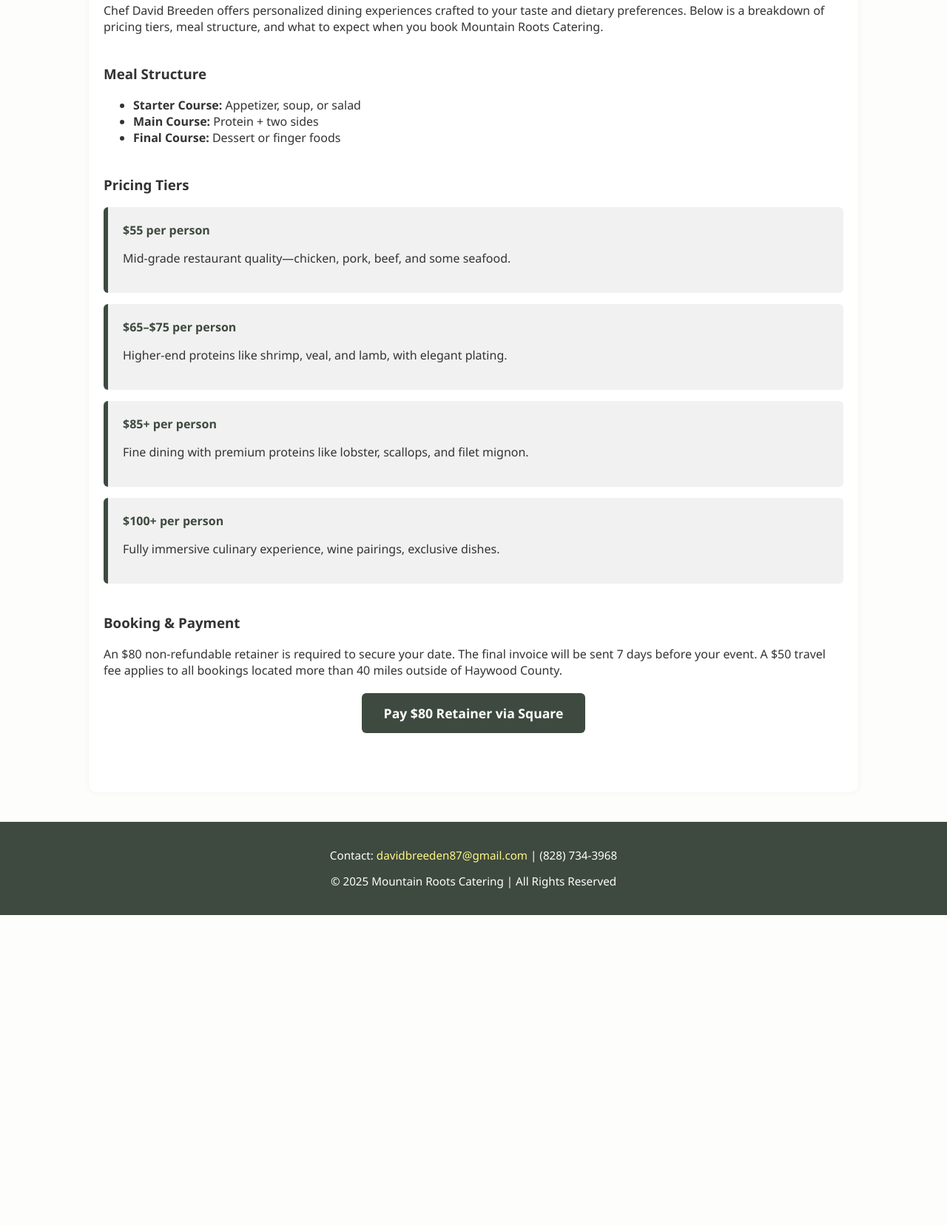
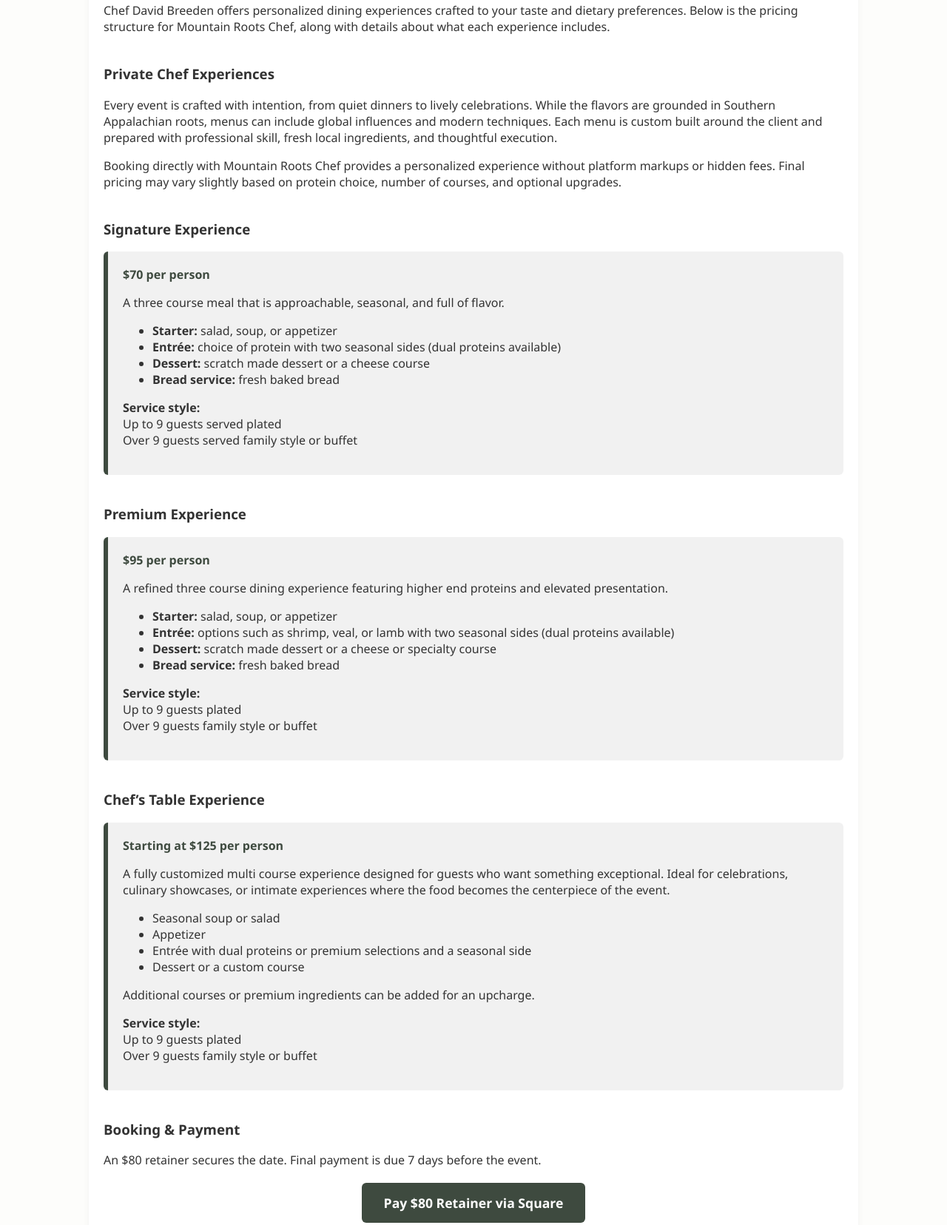
Before and after one commit to Ommani-alex/mountainrootschef, a plain HTML site: page booking.html in a window 1280 px wide. Shown: the part 210-1866 px from the top of the page at 74% size. Before the commit the page ends 1447 px from the top, so only its background shows below. Drawn offline with Linux system fonts and the light colour scheme.

Commit message:
Update branding from Catering to Chef in booking.html
Removed all old pricing tiers

Inserted Signature, Premium, and Chef’s Table experiences

Updated intro text

Replaced ALL “Catering” with “Chef”

Kept booking button and travel fee section intact

Preserved stylesheet and internal styling so nothing breaks

Updated footer text from “Mountain Roots Catering” to “Mountain Roots Chef”

```diff
--- a/booking.html
+++ b/booking.html
@@ -3,7 +3,7 @@
 <head>
   <meta charset="UTF-8" />
   <meta name="viewport" content="width=device-width, initial-scale=1.0" />
-  <title>Booking | Mountain Roots Catering</title>
+  <title>Booking | Mountain Roots Chef</title>
   <link rel="stylesheet" href="style.css" />
   <style>
     .booking-container {
@@ -54,6 +54,7 @@
     .cta-button:hover {
       background-color: #2e372e;
     }
+
     .site-logo {
       max-height: 60px;
       margin-right: 20px;
@@ -83,50 +84,93 @@
     <h2>Book Your Private Chef Experience</h2>
 
     <section class="booking-section">
-      <p>Chef David Breeden offers personalized dining experiences crafted to your taste and dietary preferences. Below is a breakdown of pricing tiers, meal structure, and what to expect when you book Mountain Roots Catering.</p>
+      <p>Chef David Breeden offers personalized dining experiences crafted to your taste and dietary preferences. Below is the pricing structure for Mountain Roots Chef, along with details about what each experience includes.</p>
     </section>
 
     <section class="booking-section">
-      <h3>Meal Structure</h3>
-      <ul>
-        <li><strong>Starter Course:</strong> Appetizer, soup, or salad</li>
-        <li><strong>Main Course:</strong> Protein + two sides</li>
-        <li><strong>Final Course:</strong> Dessert or finger foods</li>
-      </ul>
+      <h3>Private Chef Experiences</h3>
+      <p>Every event is crafted with intention, from quiet dinners to lively celebrations. While the flavors are grounded in Southern Appalachian roots, menus can include global influences and modern techniques. Each menu is custom built around the client and prepared with professional skill, fresh local ingredients, and thoughtful execution.</p>
+      <p>Booking directly with Mountain Roots Chef provides a personalized experience without platform markups or hidden fees. Final pricing may vary slightly based on protein choice, number of courses, and optional upgrades.</p>
     </section>
 
     <section class="booking-section">
-      <h3>Pricing Tiers</h3>
+      <h3>Signature Experience</h3>
       <div class="pricing-tier">
-        <h4>$55 per person</h4>
-        <p>Mid-grade restaurant quality—chicken, pork, beef, and some seafood.</p>
+        <h4>$70 per person</h4>
+        <p>A three course meal that is approachable, seasonal, and full of flavor.</p>
+        <ul>
+          <li><strong>Starter:</strong> salad, soup, or appetizer</li>
+          <li><strong>Entrée:</strong> choice of protein with two seasonal sides (dual proteins available)</li>
+          <li><strong>Dessert:</strong> scratch made dessert or a cheese course</li>
+          <li><strong>Bread service:</strong> fresh baked bread</li>
+        </ul>
+
+        <p><strong>Service style:</strong><br>
+        Up to 9 guests served plated<br>
+        Over 9 guests served family style or buffet</p>
       </div>
+    </section>
+
+    <section class="booking-section">
+      <h3>Premium Experience</h3>
       <div class="pricing-tier">
-        <h4>$65–$75 per person</h4>
-        <p>Higher-end proteins like shrimp, veal, and lamb, with elegant plating.</p>
+        <h4>$95 per person</h4>
+        <p>A refined three course dining experience featuring higher end proteins and elevated presentation.</p>
+        <ul>
+          <li><strong>Starter:</strong> salad, soup, or appetizer</li>
+          <li><strong>Entrée:</strong> options such as shrimp, veal, or lamb with two seasonal sides (dual proteins available)</li>
+          <li><strong>Dessert:</strong> scratch made dessert or a cheese or specialty course</li>
+          <li><strong>Bread service:</strong> fresh baked bread</li>
+        </ul>
+
+        <p><strong>Service style:</strong><br>
+        Up to 9 guests plated<br>
+        Over 9 guests family style or buffet</p>
       </div>
+    </section>
+
+    <section class="booking-section">
+      <h3>Chef’s Table Experience</h3>
       <div class="pricing-tier">
-        <h4>$85+ per person</h4>
-        <p>Fine dining with premium proteins like lobster, scallops, and filet mignon.</p>
-      </div>
-      <div class="pricing-tier">
-        <h4>$100+ per person</h4>
-        <p>Fully immersive culinary experience, wine pairings, exclusive dishes.</p>
+        <h4>Starting at $125 per person</h4>
+        <p>A fully customized multi course experience designed for guests who want something exceptional. Ideal for celebrations, culinary showcases, or intimate experiences where the food becomes the centerpiece of the event.</p>
+        <ul>
+          <li>Seasonal soup or salad</li>
+          <li>Appetizer</li>
+          <li>Entrée with dual proteins or premium selections and a seasonal side</li>
+          <li>Dessert or a custom course</li>
+        </ul>
+        <p>Additional courses or premium ingredients can be added for an upcharge.</p>
+
+        <p><strong>Service style:</strong><br>
+        Up to 9 guests plated<br>
+        Over 9 guests family style or buffet</p>
       </div>
     </section>
 
     <section class="booking-section">
       <h3>Booking & Payment</h3>
-      <p>An $80 non-refundable retainer is required to secure your date. The final invoice will be sent 7 days before your event. A $50 travel fee applies to all bookings located more than 40 miles outside of Haywood County.</p>
+      <p>An $80 retainer secures the date. Final payment is due 7 days before the event.</p>
+
       <p style="text-align: center; margin-top: 20px;">
         <a href="https://checkout.square.site/merchant/ML9W9QH1MSVYG/checkout/67QH7JGTUE6CCGPQMBFRCZ2J" class="cta-button" target="_blank">Pay $80 Retainer via Square</a>
       </p>
+    </section>
+
+    <section class="booking-section">
+      <h3>Optional Add Ons</h3>
+      <ul>
+        <li><strong>Wine pairings:</strong> Available with any tier. Pricing varies based on wine selection and number of courses. Guests may also bring their own bottles.</li>
+        <li><strong>Additional courses or premium ingredients:</strong> Available with any tier.</li>
+        <li><strong>Service staff:</strong> Assistants or servers available for larger groups or enhanced service.</li>
+      </ul>
+      <p>Final total pricing will vary until menu and number of courses, add ons, are established.</p>
     </section>
   </main>
 
   <footer>
     <p>Contact: <a href="mailto:davidbreeden87@gmail.com">davidbreeden87@gmail.com</a> | (828) 734-3968</p>
-    <p>&copy; 2025 Mountain Roots Catering | All Rights Reserved</p>
+    <p>&copy; 2025 Mountain Roots Chef | All Rights Reserved</p>
   </footer>
 </body>
 </html>
```
Lines whose indentation alone changed are shown as unchanged.
